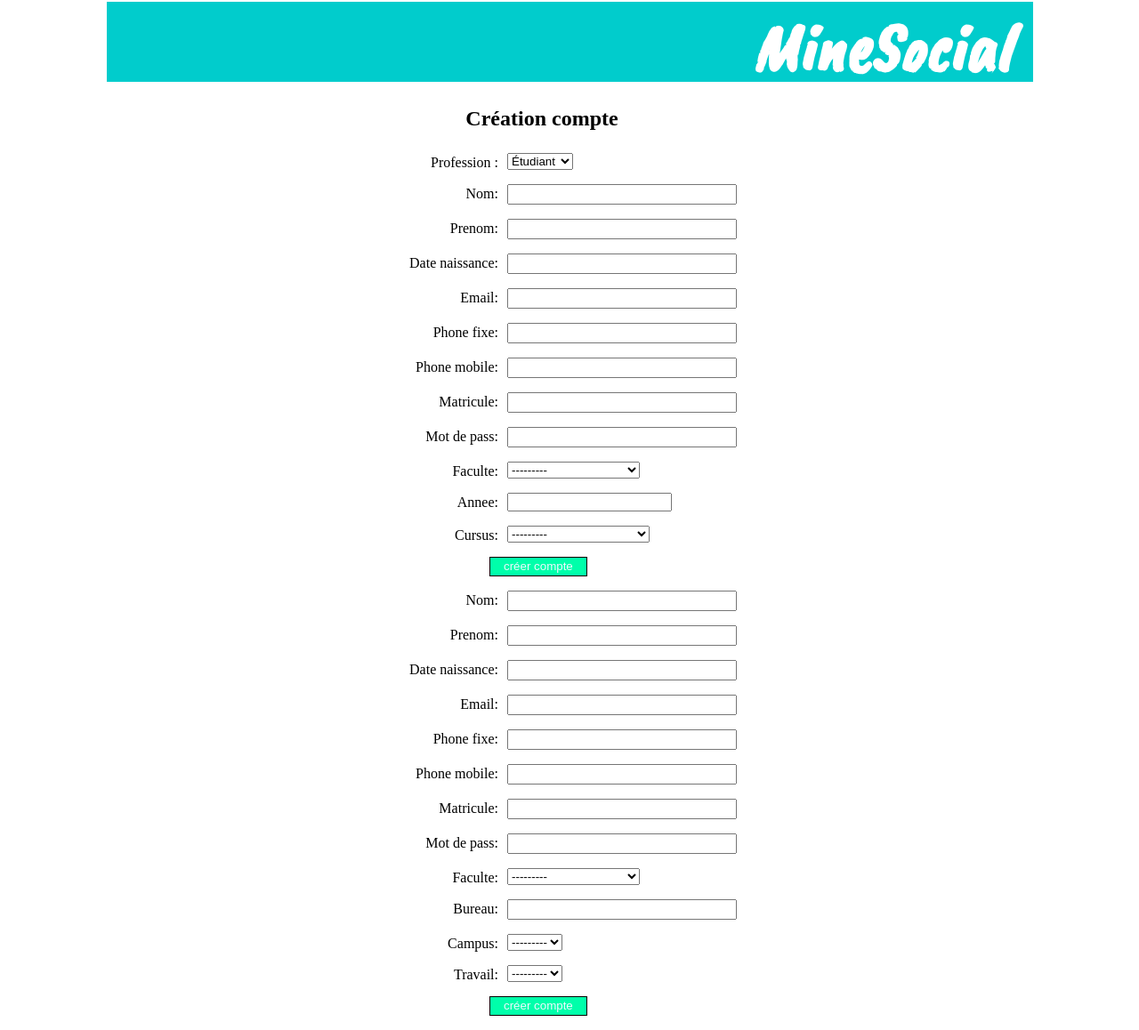
After one commit to mlaminebah/MineSocial, a Django app: page /register in a window 1280 px wide. The commit adds this page. Shown: the whole page at 89% size. Run offline with Django 3.2, Linux system fonts and the light colour scheme; data comes from the database, SQL or seed files in the repository; both versions use the stored data as it was after the commit; data that the repository does not hold is empty.

Commit message:
Ajout de la page de création d'un compte

```diff
--- a/MineSocial/asgi.py
+++ b/MineSocial/asgi.py
@@ -11,6 +11,6 @@ import os
 
 from django.core.asgi import get_asgi_application
 
-os.environ.setdefault('DJANGO_SETTINGS_MODULE', 'MineSocial.settings')
+os.environ.setdefault("DJANGO_SETTINGS_MODULE", "MineSocial.settings")
 
 application = get_asgi_application()
--- a/MineSocial/forms.py
+++ b/MineSocial/forms.py
@@ -1,14 +1,27 @@
 from django import forms
 
+from MineSocial.models import Employe, Personne,Etudiant
+
+
 class LoginForm(forms.Form):
-    email = forms.EmailField(label='Email')
-    password = forms.CharField(label='Mot de passe',widget=forms.PasswordInput)
+    email = forms.EmailField(label="Email")
+    password = forms.CharField(label="Mot de passe", widget=forms.PasswordInput)
 
     def clean(self):
-        d_propre = super(LoginForm,self).clean ()
+        d_propre = super(LoginForm, self).clean()
         email = d_propre.get("email")
         password = d_propre.get("password")
         if email and password:
-            if password != '12' or email != 'la@ici.fr':
+            resultat = Personne.objects.filter(password=password,email=email)
+            if len (resultat) != 1:
                 raise forms.ValidationError("Addresse ou mot de passe invalide.")
         return d_propre
+
+class StudentProfileForm (forms.ModelForm):
+    class Meta:
+        model = Etudiant
+        exclude =  ('amis',)
+class EmployeProfilForm (forms.ModelForm):
+    class Meta:
+        model = Employe
+        exclude = ('amis',)
--- /dev/null
+++ b/MineSocial/models.py
@@ -0,0 +1,59 @@
+# -*- coding: utf-8 -*-
+from django.db import models
+from django.db.models.base import Model
+
+
+class Personne(models.Model):
+    nom = models.CharField(max_length=50)
+    prenom = models.CharField(max_length=70)
+    date_naissance = models.DateField()
+    email = models.EmailField()
+    phone_fixe = models.CharField(max_length=15)
+    phone_mobile = models.CharField(max_length=15)
+    matricule = models.CharField(max_length=20)
+    mot_de_pass = models.CharField(max_length=16)
+    amis = models.ManyToManyField('self')
+    faculte = models.ForeignKey('Faculte',on_delete=models.CASCADE)
+
+    def __str__(self): return self.nom+" "+self.prenom
+
+class Message(models.Model):
+    auteur = models.ForeignKey('Personne',on_delete=models.CASCADE)
+    contenu = models.TextField()
+    date_publication = models.DateField ()
+
+    def __str__(self):
+        if len (self.contenu) > 20: return self.contenu[:19]+"..."
+        else: return self.contenu
+
+class Faculte(models.Model):
+    nom = models.CharField (max_length=35)
+    couleur = models.CharField (max_length=8)
+
+    def __str__(self): return self.nom
+
+class Campus(models.Model):
+    nom = models.CharField(max_length=70)
+    addresse = models.CharField(max_length=80)
+
+    def __str__(self): return self.nom
+
+class Travail(models.Model):
+    titre = models.CharField(max_length=50)
+
+    def __str__(self): return self.titre
+
+class Cursus(models.Model):
+    titre = models.CharField (max_length=50)
+
+    def __str__(self): return self.titre
+
+class Employe(Personne):
+    bureau = models.CharField(max_length=35)
+    campus = models.ForeignKey('Campus',on_delete=models.CASCADE)
+    travail = models.ForeignKey('Travail',on_delete=models.CASCADE)
+
+
+class Etudiant(Personne):
+    annee = models.IntegerField ()
+    cursus = models.ForeignKey ('Cursus',on_delete=models.CASCADE)
--- a/MineSocial/urls.py
+++ b/MineSocial/urls.py
@@ -1,4 +1,4 @@
-#-*- coding: utf-8 -*-
+# -*- coding: utf-8 -*-
 """MineSocial URL Configuration
 The `urlpatterns` list routes URLs to views. For more information please see:
     https://docs.djangoproject.com/en/3.2/topics/http/urls/
@@ -14,10 +14,12 @@ Including another URLconf
     2. Add a URL to urlpatterns:  path('blog/', include('blog.urls'))
 """
 from django.conf.urls import url
-from MineSocial.views import welcome,login
-
+from MineSocial.views import welcome, login,register
+from django.contrib import admin
 urlpatterns = [
-    url('^welcome$', welcome),
-    url('^login$',login),
-    url('^$',login),
+    url("^welcome$", welcome),
+    url("^login$", login),
+    url("^$", login),
+    url("^admin/",admin.site.urls),
+    url("^register$",register),
 ]
--- a/MineSocial/views.py
+++ b/MineSocial/views.py
@@ -1,12 +1,15 @@
 # -*- coding: utf-8 -*-
 
-#from django.http import HttpResponse
+# from django.http import HttpResponse
 from django.shortcuts import redirect, render
 from datetime import datetime
 from MineSocial.forms import LoginForm
+from MineSocial.forms import StudentProfileForm,EmployeProfilForm
 
-def welcome (request):
-    return render (request,'welcome.html',{'current_date_time': datetime.now})
+def welcome(request):
+    return render(request, "welcome.html", {"current_date_time": datetime.now})
+
+
 """def login (request):
     #verfie si le formulaire à été envoyé : il faut que la taille du tableau post soit différent de 0
     if len(request.POST) > 0:
@@ -27,12 +30,37 @@ def welcome (request):
         return render (request,'login.html',{'error':error})
     else:
         return render (request,'login.html')"""
-def login (request):
-    #vérification que le formulaire ai été envoyé
-    if len (request.POST) > 0:
-        form = LoginForm (request.POST)
-        if form.is_valid (): return redirect ('/welcome')
-        else: return render (request,'login.html',{'form':form})
+
+
+def login(request):
+    # vérification que le formulaire ai été envoyé
+    if len(request.POST) > 0:
+        form = LoginForm(request.POST)
+        if form.is_valid():
+            return redirect("/welcome")
+        else:
+            return render(request, "login.html", {"form": form})
     else:
-        form = LoginForm ()
-        return render (request,'login.html',{'form': form})
+        form = LoginForm()
+        return render(request, "login.html", {"form": form})
+
+def register (request):
+    if len(request.GET) > 0 and 'profileType' in request.GET:
+        studentForm = StudentProfileForm(prefix="st")
+        employeForm = EmployeProfilForm(prefix="em")
+
+        if request.GET['profileType'] == 'student':
+            studentForm = StudentProfileForm(request.GET,prefix="st")
+            if studentForm.is_valid ():
+                studentForm.save ()
+                return redirect ('/login')
+        elif request.GET['profileType'] == 'employe':
+            employeForm = EmployeProfilForm (request.GET,prefix="em")
+            if employeForm.is_valid ():
+                employeForm.save ()
+                return redirect ('/login')
+        return render (request,'user_profile.html',{'studentForm':studentForm,'employeForm':employeForm})
+    else:
+        studentForm = StudentProfileForm (prefix="st")
+        employeForm = EmployeProfilForm (prefix="em")
+        return render (request,'user_profile.html',{'studentForm':studentForm,'employeForm':employeForm})
--- a/MineSocial/wsgi.py
+++ b/MineSocial/wsgi.py
@@ -11,6 +11,6 @@ import os
 
 from django.core.wsgi import get_wsgi_application
 
-os.environ.setdefault('DJANGO_SETTINGS_MODULE', 'MineSocial.settings')
+os.environ.setdefault("DJANGO_SETTINGS_MODULE", "MineSocial.settings")
 
 application = get_wsgi_application()
--- a/static/css/style.css
+++ b/static/css/style.css
@@ -6,15 +6,21 @@ header {
    width: 100%;
    background: url('../images/logo.png') no-repeat 120px 0px;
 }
+body section#content {
+   position: absolute;
+   top: 100px;
+   left: 50%;
+   margin: 0 0 0 -250px;
+}
 body#loginPage section#content {
-   position: absolute;
-   top: 200px;
-   left: 50%;
-   width: 500px;
-   margin: 0 0 0 -250px;
-   padding: 0;
-   font-size: bold 13px;
-   color: #000333;
+   top: 155px;
+}
+h1 {
+   text-align: center;
+   font-size: 24px;
+   left : 20%;
+   padding: 0 0 5px 0;
+
 }
 
 form label {
--- a/templates/base.html
+++ b/templates/base.html
@@ -4,6 +4,7 @@
         <meta charset="utf-8">
         <title>MineSocial - {% block title %}Bienvenue{% endblock %}</title>
         <link rel="stylesheet" type="text/css" href="../static/css/style.css"/>
+        <script type="text/javascript" src="https://ajax.googleapis.com/ajax/libs/jquery/3.5.1/jquery.min.js"></script>
     </head>
     <body id="{% block bodyId %}genericPage{% endblock %}">
         <header>
--- /dev/null
+++ b/templates/user_profile.html
@@ -0,0 +1,44 @@
+{% extends "base.html" %}
+{% block title %} Nouveau Profile {% endblock %}
+{% block bodyId %}userProfilePage {% endblock %}
+{% block content %}
+<h1> Création compte </h1>
+
+<form>
+    <p>
+        <label for="ProfileType"> Profession : </label>
+            <select id="profileType">
+                <option value="student" {% if studentForm.is_bound %} selected="selected" {% endif %}>Étudiant</option>
+                <option value="employe" {% if studentForm.is_bound %} selected="selected" {% endif %}>Employe</option>
+            </select>
+    </p>
+</form>
+<form ation="register" method="get" id="studentForm">
+    {{ studentForm.as_p }}
+    <p>
+        <input type="hidden" name="profileType" value="student" />
+        <input type="submit" value="créer compte"/>
+    </p>
+</form>
+<form ation="register" method="get" id="employeForm">
+    {{ employeForm.as_p }}
+    <p>
+        <input type="hidden" name="profileType" value="employe" />
+        <input type="submit" value="créer compte"/>
+    </p>
+</form>
+<script>
+    $('#profileType').change (() => {
+        let type = $('#profileType');
+        if (type.val () == 'student') {
+            $('#studentForm').show ();
+            $('#employeForm').hide ();
+            console.log(type.val ());
+        } else {
+            console.log (type.val());
+            $('#studentForm').hide ();
+            $('#employeForm').show ();
+        }
+    });
+</script>
+{% endblock %}
```
Also changed, not shown: MineSocial/admin.py (added, +11 -0 lines), MineSocial/settings.py (+41 -42 lines), .spyproject/workspace.ini, MineSocial/migrations/0001_initial.py (added), MineSocial/migrations/__init__.py (added), db.sqlite3.
